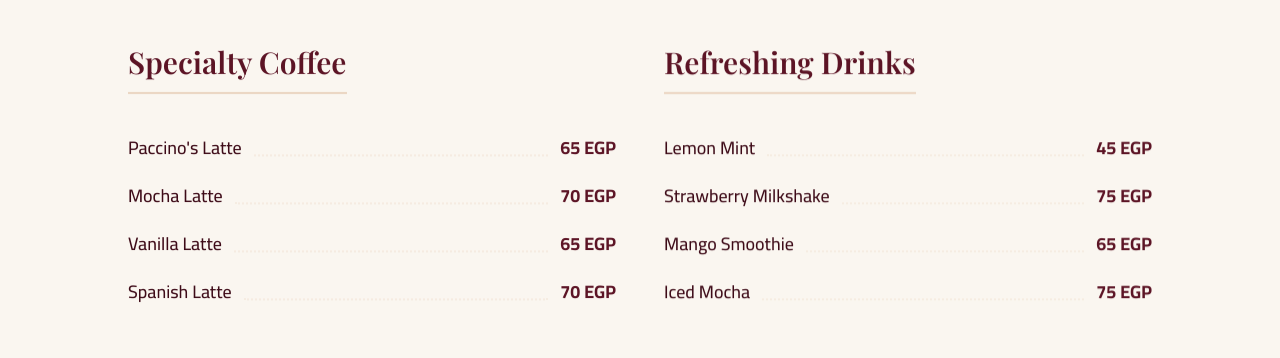
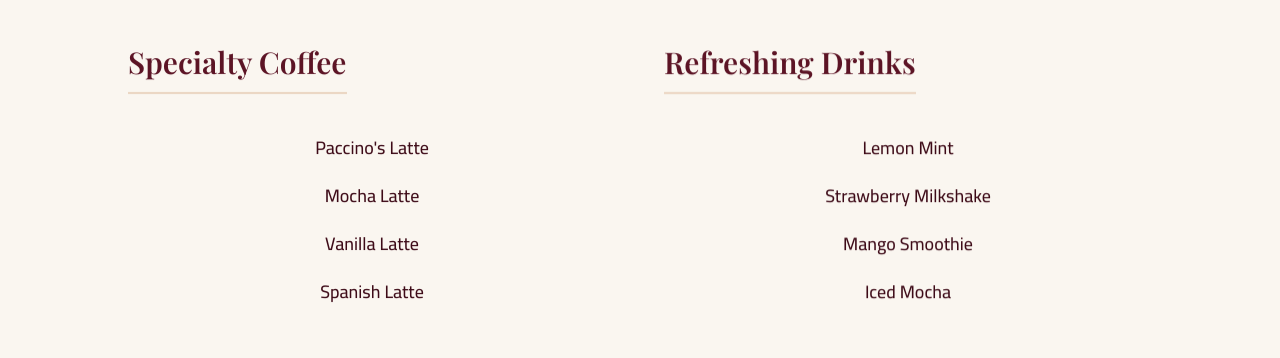
Before and after one commit to hassanmamdouh461/website564, a plain HTML site: page index.html in a window 1280 px wide. Shown: the part 2360-2718 px from the top of the page. Drawn offline with nearby package versions, Linux system fonts and the light colour scheme; a web font is replaced by a local one.

Commit message:
Menu: remove all prices (user request) — items now centered without dotted price lines

```diff
--- a/index.html
+++ b/index.html
@@ -246,19 +246,19 @@
         <div class="reveal reveal-delay-1">
           <h3 class="font-heading text-2xl md:text-3xl font-semibold mb-6 pb-3 border-b-2 inline-block" style="color:#5C1425;border-color:#EAD5C1;">Specialty Coffee</h3>
           <ul class="space-y-5 mt-4">
-            <li class="flex items-end text-lg"><span class="font-medium" style="color:#3D0A17;">Paccino's Latte</span><span class="menu-dots"></span><span class="font-bold" style="color:#5C1425;">65 EGP</span></li>
-            <li class="flex items-end text-lg"><span class="font-medium" style="color:#3D0A17;">Mocha Latte</span><span class="menu-dots"></span><span class="font-bold" style="color:#5C1425;">70 EGP</span></li>
-            <li class="flex items-end text-lg"><span class="font-medium" style="color:#3D0A17;">Vanilla Latte</span><span class="menu-dots"></span><span class="font-bold" style="color:#5C1425;">65 EGP</span></li>
-            <li class="flex items-end text-lg"><span class="font-medium" style="color:#3D0A17;">Spanish Latte</span><span class="menu-dots"></span><span class="font-bold" style="color:#5C1425;">70 EGP</span></li>
+            <li class="text-lg text-center"><span class="font-medium" style="color:#3D0A17;">Paccino's Latte</span></li>
+            <li class="text-lg text-center"><span class="font-medium" style="color:#3D0A17;">Mocha Latte</span></li>
+            <li class="text-lg text-center"><span class="font-medium" style="color:#3D0A17;">Vanilla Latte</span></li>
+            <li class="text-lg text-center"><span class="font-medium" style="color:#3D0A17;">Spanish Latte</span></li>
           </ul>
         </div>
         <div class="reveal reveal-delay-2">
           <h3 class="font-heading text-2xl md:text-3xl font-semibold mb-6 pb-3 border-b-2 inline-block" style="color:#5C1425;border-color:#EAD5C1;">Refreshing Drinks</h3>
           <ul class="space-y-5 mt-4">
-            <li class="flex items-end text-lg"><span class="font-medium" style="color:#3D0A17;">Lemon Mint</span><span class="menu-dots"></span><span class="font-bold" style="color:#5C1425;">45 EGP</span></li>
-            <li class="flex items-end text-lg"><span class="font-medium" style="color:#3D0A17;">Strawberry Milkshake</span><span class="menu-dots"></span><span class="font-bold" style="color:#5C1425;">75 EGP</span></li>
-            <li class="flex items-end text-lg"><span class="font-medium" style="color:#3D0A17;">Mango Smoothie</span><span class="menu-dots"></span><span class="font-bold" style="color:#5C1425;">65 EGP</span></li>
-            <li class="flex items-end text-lg"><span class="font-medium" style="color:#3D0A17;">Iced Mocha</span><span class="menu-dots"></span><span class="font-bold" style="color:#5C1425;">75 EGP</span></li>
+            <li class="text-lg text-center"><span class="font-medium" style="color:#3D0A17;">Lemon Mint</span></li>
+            <li class="text-lg text-center"><span class="font-medium" style="color:#3D0A17;">Strawberry Milkshake</span></li>
+            <li class="text-lg text-center"><span class="font-medium" style="color:#3D0A17;">Mango Smoothie</span></li>
+            <li class="text-lg text-center"><span class="font-medium" style="color:#3D0A17;">Iced Mocha</span></li>
           </ul>
         </div>
       </div>
```
Also changed, not shown: ar.html (+8 -8 lines).
